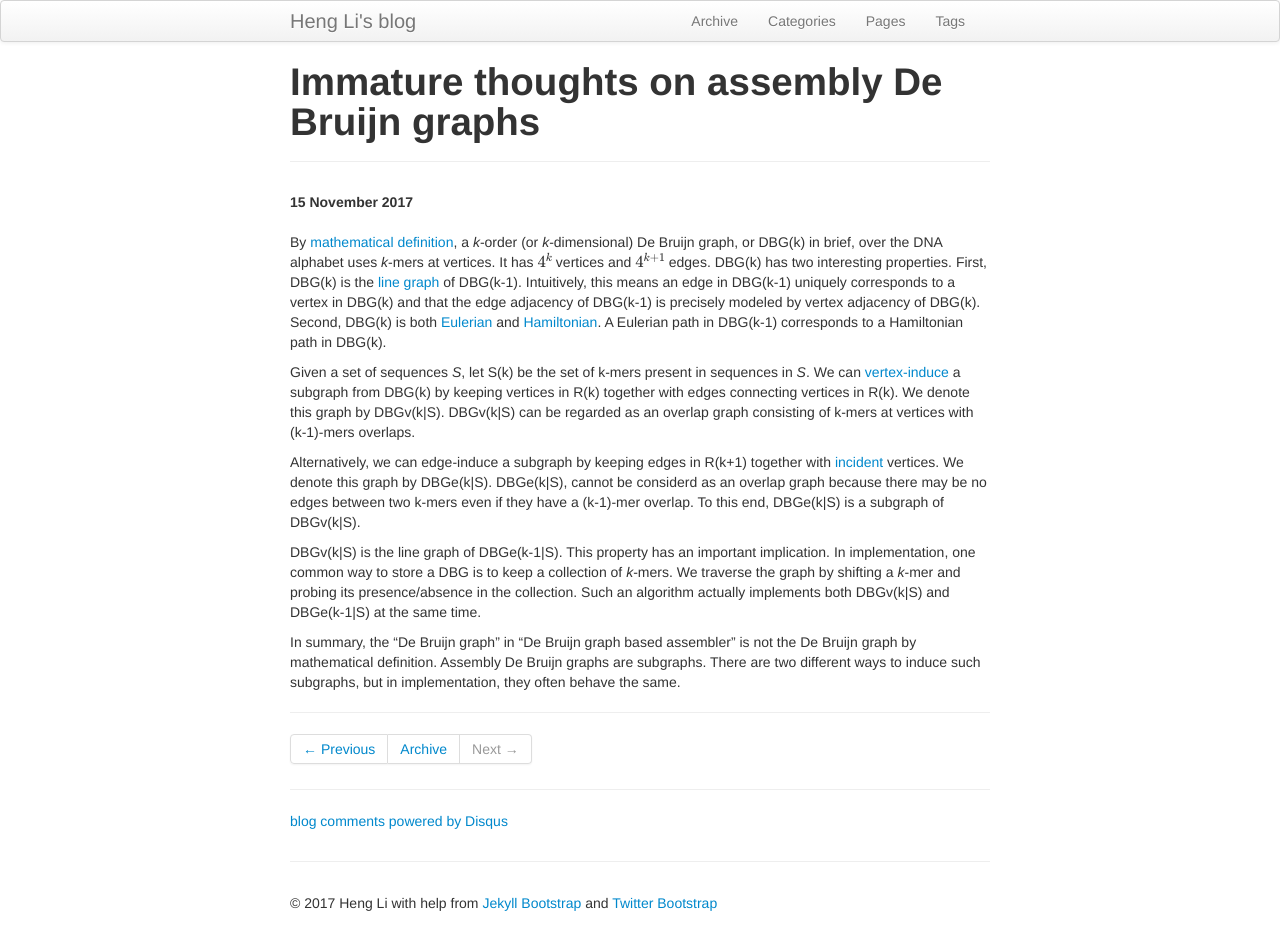
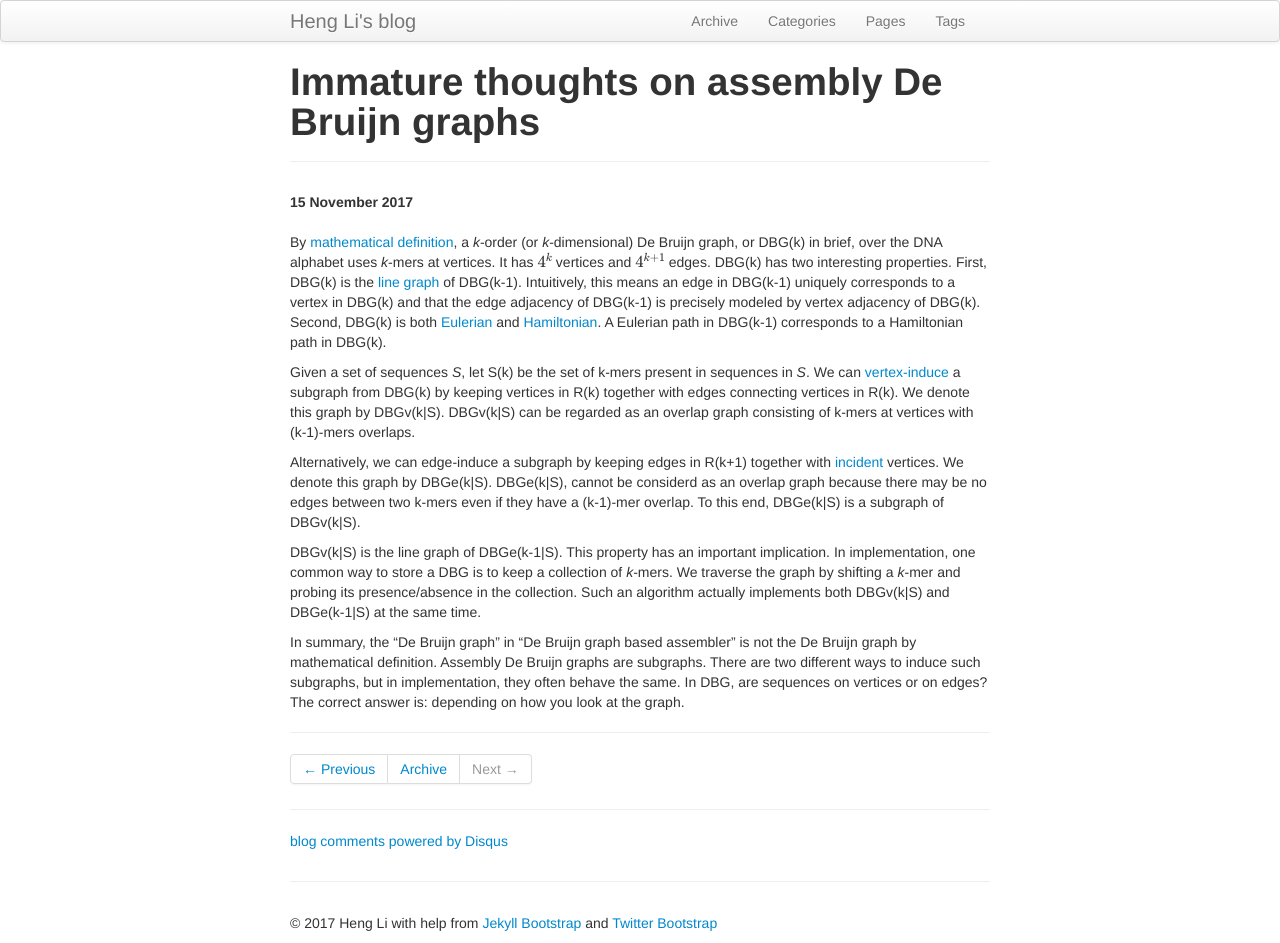
Before and after one commit to lh3/lh3.github.com, a Jekyll site: the page built from _posts/2017-11-15-on-assembly-de-bruijn-graphs.md, in a window 1280 px wide. Built offline with Jekyll 4.4.1, drawn with Linux system fonts in a browser that asks for light colours; formulas are drawn with MathJax 3; a script that is not in the unit is left out; comment, search, counter and statistics services are not loaded.

Commit message:
sequence-on-vertex or sequence-on-edge

```diff
--- a/_posts/2017-11-15-on-assembly-de-bruijn-graphs.md
+++ b/_posts/2017-11-15-on-assembly-de-bruijn-graphs.md
@@ -38,7 +38,8 @@
 In summary, the "De Bruijn graph" in "De Bruijn graph based assembler" is not
 the De Bruijn graph by mathematical definition. Assembly De Bruijn graphs are
 subgraphs. There are two different ways to induce such subgraphs, but in
-implementation, they often behave the same.
+implementation, they often behave the same. In DBG, are sequences on vertices
+or on edges? The correct answer is: depending on how you look at the graph.
 
 [dbg]: https://en.wikipedia.org/wiki/De_Bruijn_graph
 [line-graph]: https://en.wikipedia.org/wiki/Line_graph
```
